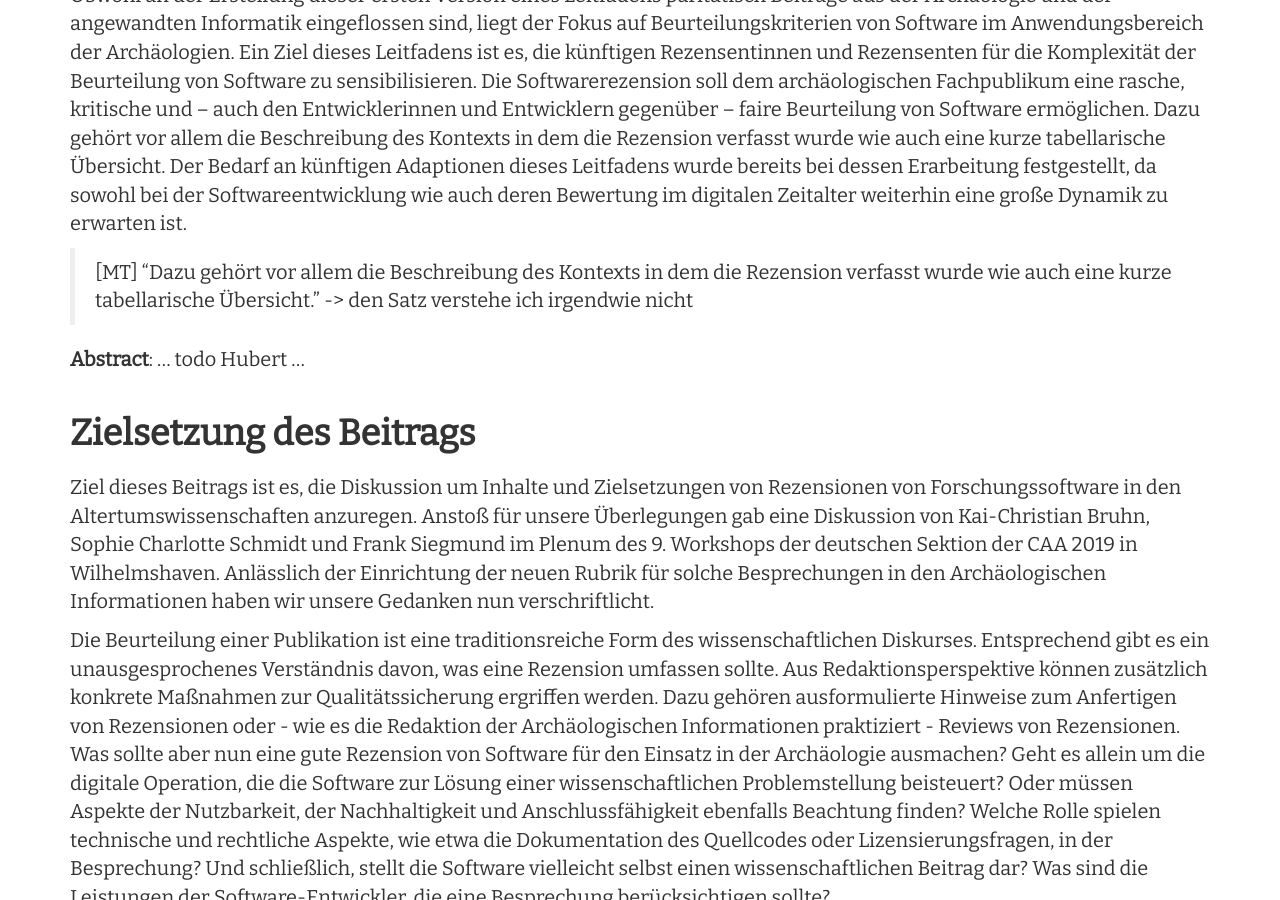
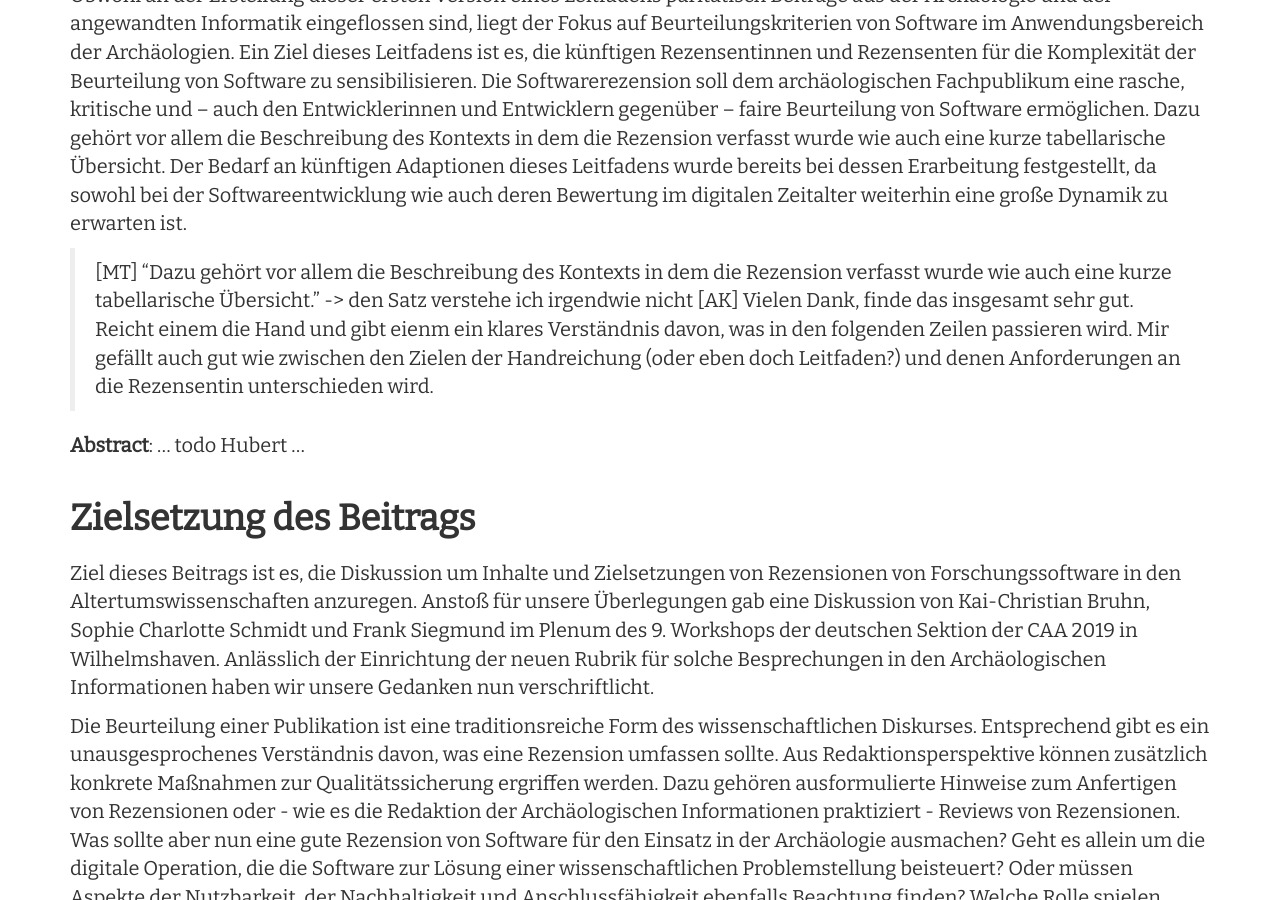
Before and after one commit to Research-Squirrel-Engineers/Impuls_SoftwareRezensionen_DGUF, a Jekyll site: the page built from Draft.md, in a window 1280 px wide and 900 px high, scrolled down 648 px. Built offline with Jekyll 4.4.1, drawn with Linux system fonts in a browser that asks for light colours; nearby versions of some CDN libraries.

Commit message:
nur Kommentar ergänzt

```diff
--- a/_includes/Abstract_DE.md
+++ b/_includes/Abstract_DE.md
@@ -3,3 +3,4 @@
 Obwohl an der Erstellung dieser ersten Version eines Leitfadens paritätisch Beiträge aus der Archäologie und der angewandten Informatik eingeflossen sind, liegt der Fokus auf Beurteilungskriterien von Software im Anwendungsbereich der Archäologien. Ein Ziel dieses Leitfadens ist es, die künftigen Rezensentinnen und Rezensenten für die Komplexität der Beurteilung von Software zu sensibilisieren. Die Softwarerezension soll dem archäologischen Fachpublikum eine rasche, kritische und – auch den Entwicklerinnen und Entwicklern gegenüber – faire Beurteilung von Software ermöglichen. Dazu gehört vor allem die Beschreibung des Kontexts in dem die Rezension verfasst wurde wie auch eine kurze tabellarische Übersicht. Der Bedarf an künftigen Adaptionen dieses Leitfadens wurde bereits bei dessen Erarbeitung festgestellt, da sowohl bei der Softwareentwicklung wie auch deren Bewertung im digitalen Zeitalter weiterhin eine große Dynamik zu erwarten ist.
 
 > [MT] "Dazu gehört vor allem die Beschreibung des Kontexts in dem die Rezension verfasst wurde wie auch eine kurze tabellarische Übersicht." -> den Satz verstehe ich irgendwie nicht
+> [AK] Vielen Dank, finde das insgesamt sehr gut. Reicht einem die Hand und gibt eienm ein klares Verständnis davon, was in den folgenden Zeilen passieren wird. Mir gefällt auch gut wie zwischen den Zielen der Handreichung (oder eben doch Leitfaden?) und denen Anforderungen an die Rezensentin unterschieden wird.
```
